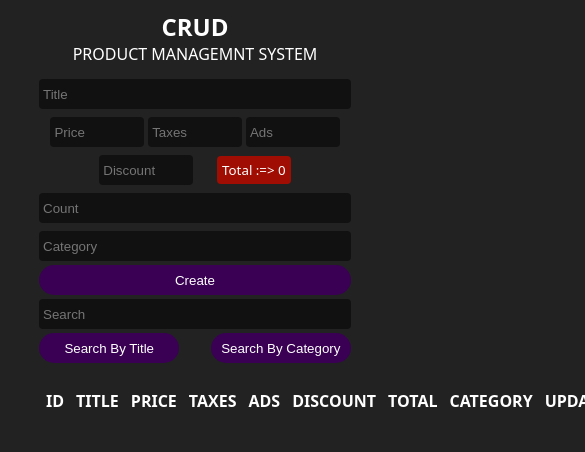
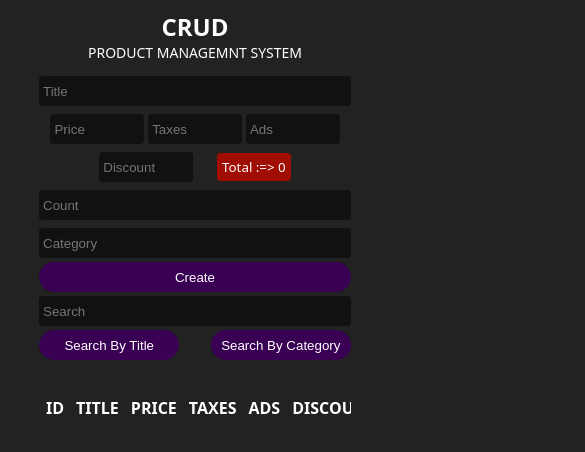
Before and after one commit to Yehia-Gamal/crud, a plain HTML site: page index.html in a window 390 px wide. Shown: the top 452 px of the page, 585 px wide, since content can reach past the window. Drawn offline with Linux system fonts and the light colour scheme.

Commit message:
add an edit

```diff
--- a/css/style.css
+++ b/css/style.css
@@ -105,5 +105,11 @@ td {
   .price input {
     width: 30%;
   }
+  .head p {
+    font-size: 14px;
+  }
+  .table {
+    overflow-x: auto;
+  }
 }
 /* Start Media  */
--- a/index.html
+++ b/index.html
@@ -59,6 +59,7 @@
 
         <div id="deleteAll"></div>
 
+        <div class="table">
           <table>
             <tr>
               <th>id</th>
@@ -79,6 +80,7 @@
           </table>
         </div>
       </div>
+    </div>
 
     <script src="main.js"></script>
   </body>
```
Lines whose indentation alone changed are shown as unchanged.
